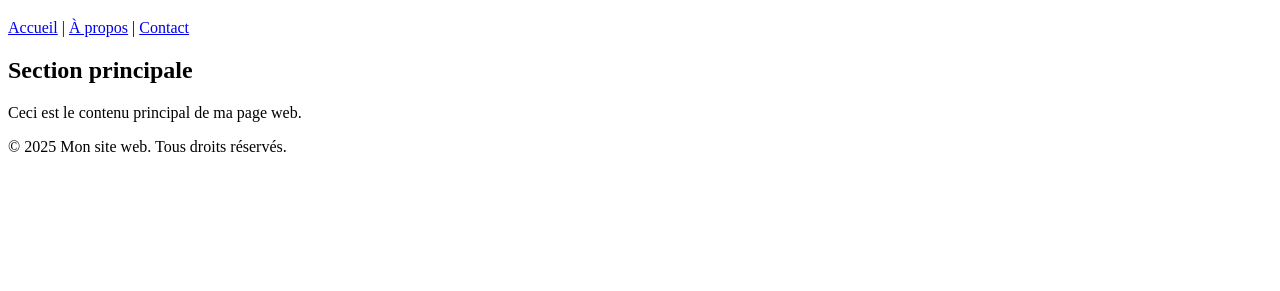
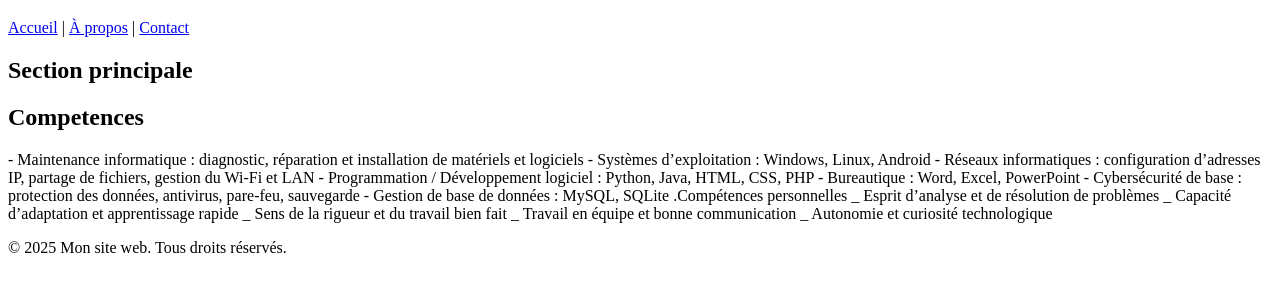
Before and after one commit to marc-web-spec/mon-cv, a plain HTML site: page index.html in a window 1280 px wide. Shown: the part 61-352 px from the top of the page. Drawn offline with Linux system fonts and the light colour scheme.

Commit message:
mise en place de la section competences

```diff
--- a/index.html
+++ b/index.html
@@ -19,7 +19,29 @@
 
     <main>
         <h2>Section principale</h2>
-        <p>Ceci est le contenu principal de ma page web.</p>
+        <h2>Competences</h2>
+        <p>
+           - Maintenance informatique : diagnostic, réparation et installation de matériels et logiciels
+
+           - Systèmes d’exploitation : Windows, Linux, Android
+
+           - Réseaux informatiques : configuration d’adresses IP, partage de fichiers, gestion du Wi-Fi et LAN
+
+           - Programmation / Développement logiciel : Python, Java, HTML, CSS, PHP
+
+           - Bureautique : Word, Excel, PowerPoint
+
+           - Cybersécurité de base : protection des données, antivirus, pare-feu, sauvegarde
+
+           - Gestion de base de données : MySQL, SQLite
+
+                  .Compétences personnelles
+           _ Esprit d’analyse et de résolution de problèmes
+           _ Capacité d’adaptation et apprentissage rapide
+           _ Sens de la rigueur et du travail bien fait
+           _ Travail en équipe et bonne communication
+           _ Autonomie et curiosité technologique
+        </p>
     </main>
 
     <footer>
```
